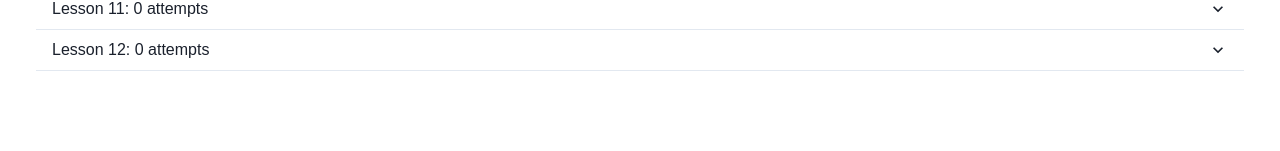
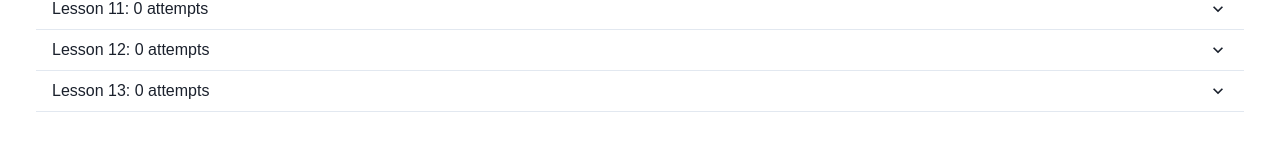
Before and after one commit to TaiWilkin/phonic-spelling, a React (Create React App) app: page /attempts in a window 1280 px wide. Shown: the part 573-724 px from the top of the page. Built offline with nearby package versions, Linux system fonts and the light colour scheme; no server answers; the database is empty; sample sign-in values are in the browser's storage.

Commit message:
Add lesson thirteen

```diff
--- a/src/data/lessons/index.js
+++ b/src/data/lessons/index.js
@@ -3,6 +3,7 @@ import nine from "./nine";
 import ten from "./ten";
 import eleven from "./eleven";
 import twelve from "./twelve";
+import thirteen from "./thirteen";
 
 const lessons = {
   1: {
@@ -299,6 +300,7 @@ const lessons = {
   10: ten,
   11: eleven,
   12: twelve,
+  13: thirteen,
 };
 
 export default lessons;
--- /dev/null
+++ b/src/data/lessons/thirteen.js
@@ -0,0 +1,111 @@
+const eleven = {
+  newPhonemes: ["long-o", "long-e", "voiced-th", "sh", "ch"],
+  allPhonemes: [
+    "short-a",
+    "t",
+    "n",
+    "f",
+    "short-i",
+    "m",
+    "s",
+    "hard-c",
+    "p",
+    "hard-s",
+    "h",
+    "short-e",
+    "short-u",
+    "r",
+    "short-o",
+    "j",
+    "b",
+    "d",
+    "g",
+    "k",
+    "l",
+    "hard-y",
+    "v",
+    "w",
+    "x",
+    "open-a",
+    "double-l",
+    "qu",
+    "z",
+    "long-o",
+    "long-e",
+    "voiced-th",
+    "sh",
+    "ch",
+  ],
+  words: [
+    "so",
+    "go",
+    "no",
+    "be",
+    "me",
+    "we",
+    "he",
+    "the",
+    "she",
+    "spill",
+    "still",
+    "chill",
+    "chip",
+    "ship",
+    "shin",
+  ],
+  stems: [
+    "at",
+    "an",
+    "in",
+    "it",
+    "en",
+    "ot",
+    "un",
+    "am",
+    "ad",
+    "ed",
+    "im",
+    "et",
+    "og",
+    "id",
+    "ax",
+    "ox",
+    "ix",
+    "ex",
+    "all",
+    "ill",
+    "ell",
+    "oll",
+    "ig",
+    "ag",
+    "uzz",
+    "ib",
+    "ab",
+    "eb",
+    "ug",
+    "ob",
+    "eg",
+    "em",
+    "od",
+    "ud",
+    "om",
+    "ub",
+    "ap",
+    "ip",
+    "op",
+    "um",
+    "sp",
+    "st",
+  ],
+  notes: [
+    "In this lesson, we introduce our first long vowels, as well as open syllables.",
+    "A syllable is a part of a word that has exactly one vowel sound. The vowel " +
+      "sound can be made up of one or more letters, and it can contain any number " +
+      "of consonants. For example, 'strength' and 'I' are each one syllable long.",
+    "An open syllable is a syllable which ends in a single vowel. The vowel in an " +
+      "open syllable is usually a long vowel (a vowel which says its name).",
+    "We also introduce several new two-letter phonemes.",
+  ],
+};
+
+export default eleven;
--- a/src/data/phonemes.js
+++ b/src/data/phonemes.js
@@ -202,6 +202,48 @@ const phonemes = {
     image: "https://s7.gifyu.com/images/zf79e909332d533f0.png",
     vowel: false,
   },
+  "long-o": {
+    name: "long-o",
+    letter: "O (long)",
+    examples: ["open", "yoyo"],
+    image: "https://s7.gifyu.com/images/long-o.png",
+    vowel: true,
+  },
+  "long-e": {
+    name: "long-e",
+    letter: "E (long)",
+    examples: ["equal", "he"],
+    image: "https://s7.gifyu.com/images/long-e.png",
+    vowel: true,
+  },
+  "voiced-th": {
+    name: "voiced-th",
+    letter: "Th (voiced)",
+    examples: ["this", "weather"],
+    image: "https://s7.gifyu.com/images/voiced-th.png",
+    vowel: false,
+  },
+  "unvoiced-th": {
+    name: "unvoiced-th",
+    letter: "Th (unvoiced)",
+    examples: ["think", "with"],
+    image: "https://s7.gifyu.com/images/unvoiced-th.png",
+    vowel: false,
+  },
+  sh: {
+    name: "sh",
+    letter: "Sh",
+    examples: ["shoe", "wash"],
+    image: "https://s7.gifyu.com/images/sh06302b220ace9666.png",
+    vowel: false,
+  },
+  ch: {
+    name: "ch",
+    letter: "Ch",
+    examples: ["child", "rich"],
+    image: "https://s7.gifyu.com/images/ch.png",
+    vowel: false,
+  },
 };
 
 export default phonemes;
--- a/src/data/stems.js
+++ b/src/data/stems.js
@@ -159,6 +159,14 @@ const stems = {
     letters: ["short-u", "m"],
     image: "https://s7.gifyu.com/images/stem-um.png",
   },
+  sp: {
+    letters: ["s", "p"],
+    image: "https://s7.gifyu.com/images/sp.png",
+  },
+  st: {
+    letters: ["s", "t"],
+    image: "https://s7.gifyu.com/images/st.png",
+  },
 };
 
 export default stems;
--- a/src/data/words.js
+++ b/src/data/words.js
@@ -547,6 +547,55 @@ const words = {
     letters: ["s", "short-u", "m"],
     sentence: "What is the sum of one and two?",
   },
+  so: {
+    letters: ["s", "long-o"],
+    sentence:
+      "She did her homework early so she could go out with her friends.",
+  },
+  go: {
+    letters: ["g", "long-o"],
+  },
+  no: {
+    letters: ["n", "long-o"],
+    sentence: "They said no when I asked.",
+  },
+  be: {
+    letters: ["b", "long-e"],
+    sentence: "I will be home soon.",
+  },
+  me: {
+    letters: ["m", "long-e"],
+  },
+  we: {
+    letters: ["w", "long-e"],
+  },
+  he: {
+    letters: ["h", "long-e"],
+  },
+  the: {
+    letters: ["voiced-th", "long-e"],
+  },
+  she: {
+    letters: ["sh", "long-e"],
+  },
+  spill: {
+    letters: ["s", "p", "short-i", "l", "l"],
+  },
+  still: {
+    letters: ["s", "t", "short-i", "l", "l"],
+  },
+  chill: {
+    letters: ["ch", "short-i", "l", "l"],
+  },
+  chip: {
+    letters: ["ch", "short-i", "p"],
+  },
+  ship: {
+    letters: ["sh", "short-i", "p"],
+  },
+  shin: {
+    letters: ["sh", "short-i", "n"],
+  },
 };
 
 export default words;
```
